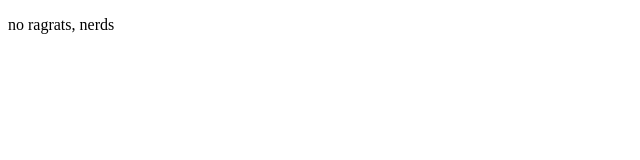
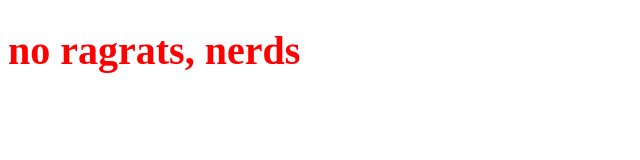
Before and after one commit to camduffin/cam-duffin-website, a plain HTML site: page index.html in a window 1280 px wide. Shown: the whole page, without its empty margins (0-640 px from the left). Drawn offline with Linux system fonts and the light colour scheme.

Commit message:
adding some styling

```diff
--- a/index.html
+++ b/index.html
@@ -4,8 +4,14 @@
     <meta charset="UTF-8">
     <meta name="viewport" content="width=device-width, initial-scale=1.0">
     <title>Cam Duffin</title>
+    <style>
+        h1 {
+            font-size: 40px;
+            color: red;
+        }
+    </style>
 </head>
 <body>
-    <p>no ragrats, nerds</p>
+    <h1>no ragrats, nerds</h1>
 </body>
 </html>
```
